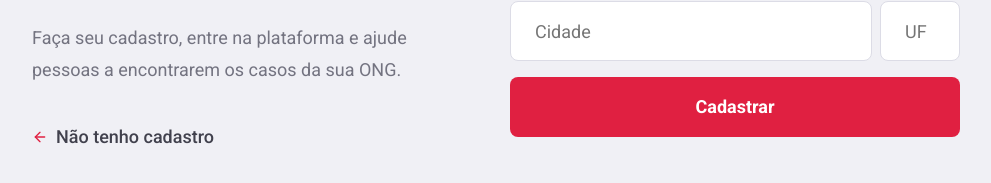
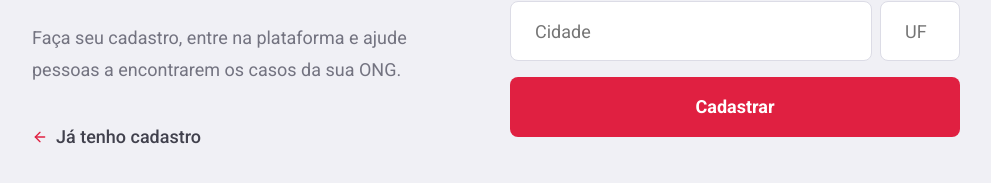
Before and after one commit to giovannipds/omnistack11, a React (Create React App) app in the folder frontend/: page /register in a window 1280 px wide. Shown: the part 437-620 px from the top of the page, without its empty margins (144-1135 px from the left). Built offline with nearby package versions, Linux system fonts and the light colour scheme.

Commit message:
Fix text for returning home

```diff
--- a/frontend/src/pages/Register/index.js
+++ b/frontend/src/pages/Register/index.js
@@ -49,7 +49,7 @@ export default function Register() {
 
           <Link className="back-link" to="/">
             <FiArrowLeft size={16} color="#E02041" />
-            Não tenho cadastro
+            Já tenho cadastro
           </Link>
 
         </section>
```
